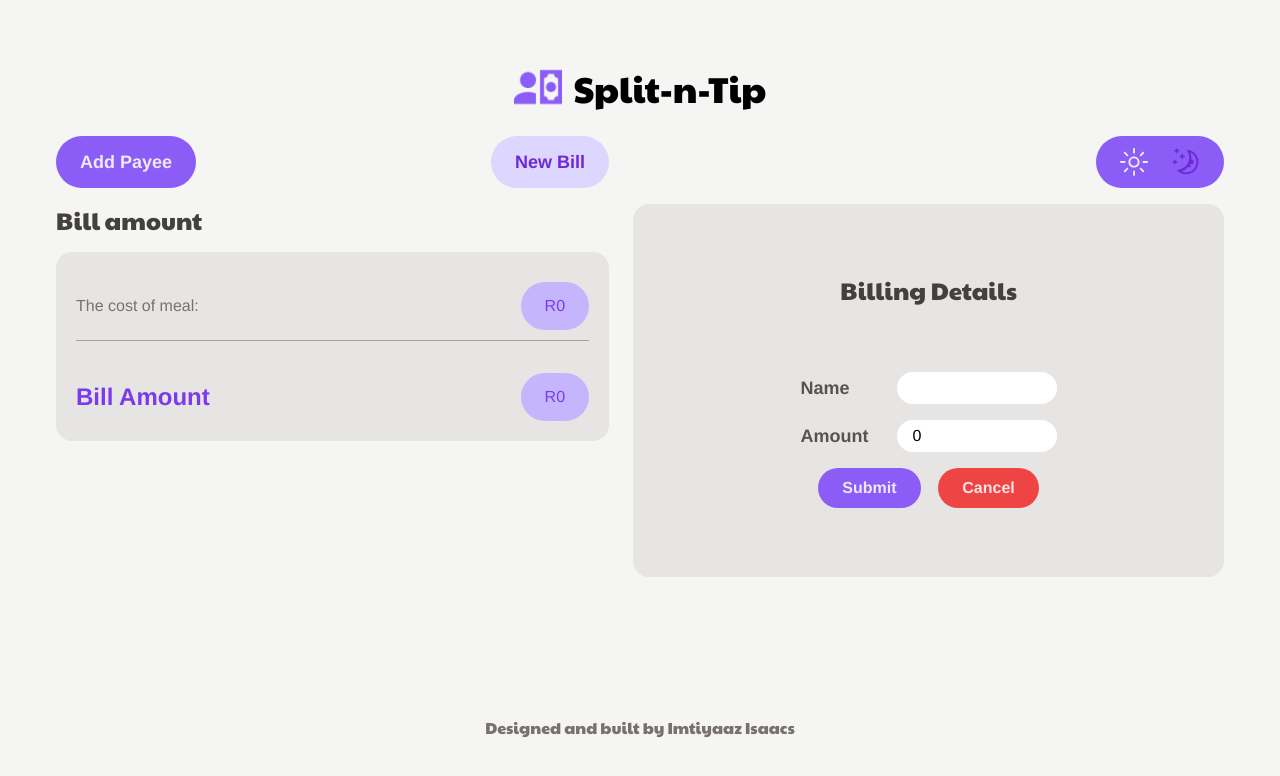
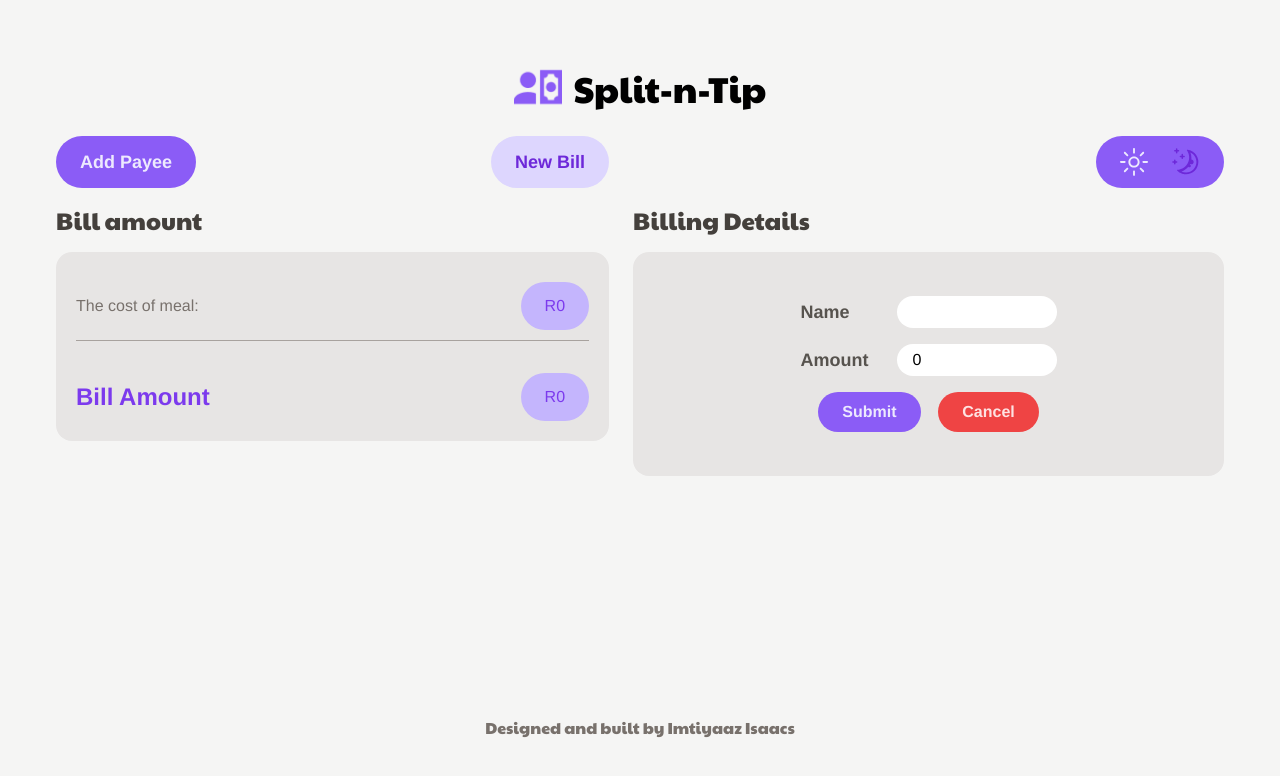
Before and after one commit to ImtiyaazDev/split-n-tip, a React (Vite) app: page / in a window 1280 px wide. Both pictures are taken after a click on the button "Add Payee". Shown: the top 776 px of the page. Built offline with nearby package versions, Linux system fonts and the light colour scheme; a web font is replaced by a local one.

Commit message:
style: Move heading out of form and resize form container

```diff
--- a/src/components/BillFormModal.jsx
+++ b/src/components/BillFormModal.jsx
@@ -34,11 +34,12 @@ export default function BillFormModal() {
 	};
 
 	return (
+		<>
+			<h2 className="font-heading text-2xl text-stone-700">Billing Details</h2>
 			<form
-			className="col-span-full flex h-2/3 flex-col items-center justify-evenly gap-4 rounded-2xl bg-stone-200 p-5"
+				className="col-span-full flex h-2/5 flex-col items-center justify-evenly gap-4 rounded-2xl bg-stone-200 p-5"
 				onSubmit={handleSubmit}
 			>
-			<h2 className="font-heading text-2xl text-stone-700">Billing Details</h2>
 				<div className="flex flex-col gap-4">
 					<div className="flex items-center justify-between gap-7">
 						<label className="text-lg font-bold text-stone-600">Name</label>
@@ -71,5 +72,6 @@ export default function BillFormModal() {
 					</div>
 				</div>
 			</form>
+		</>
 	);
 }
```
Lines whose indentation alone changed are shown as unchanged.
